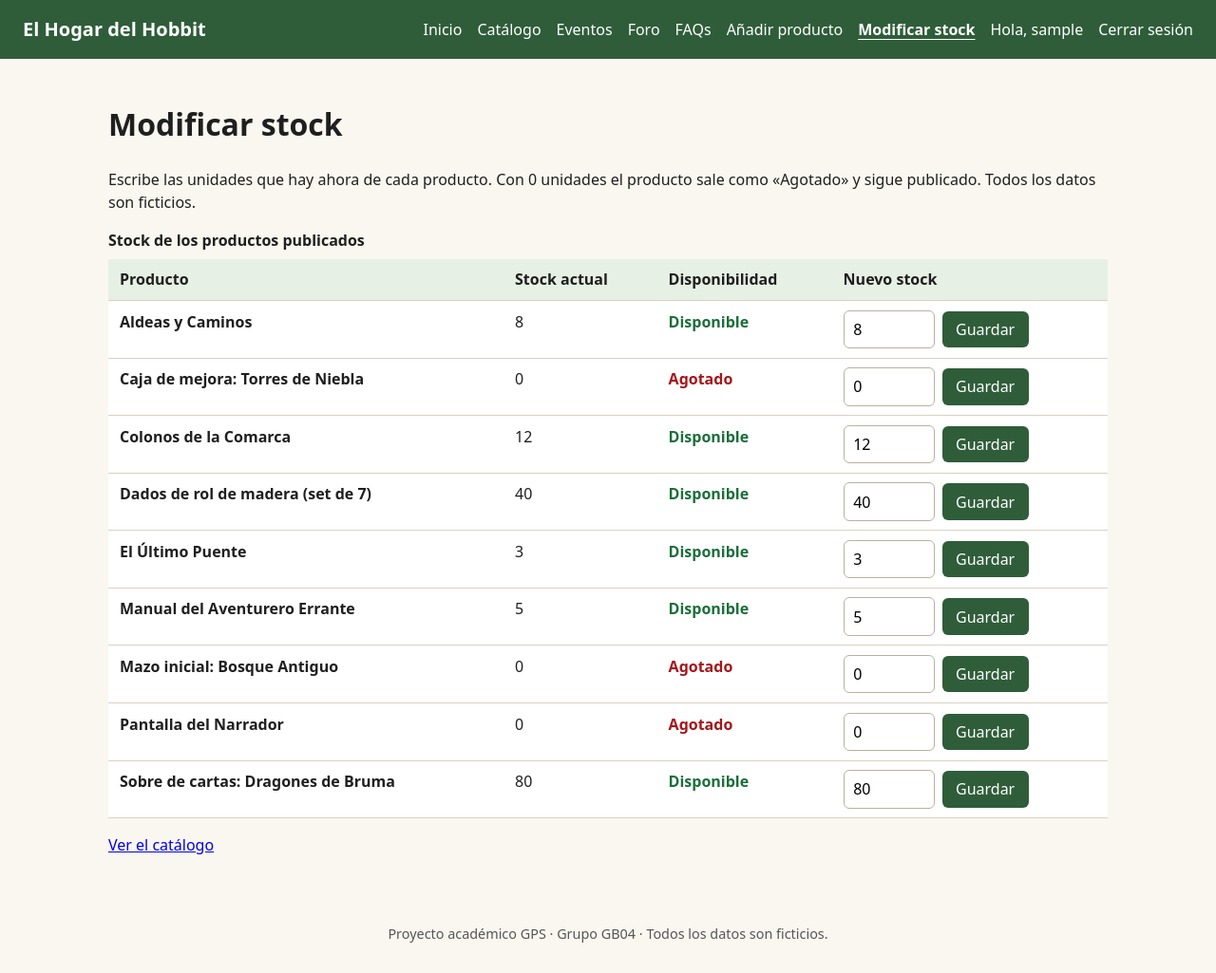
After one commit to Daviiiidmtp/Proyecto-GPS-26-27-GB04, a Flask app: page /admin/productos/stock in a window 1280 px wide. The commit adds this page. Shown: the whole page at 95% size. Run offline with Flask 3, Linux system fonts and the light colour scheme; the visitor is signed in with stand-in values (Sample User, id 1); data comes from the database, SQL or seed files in the repository.

Commit message:
GB04-103 #time 2h 45m #comment Modificar stock: gestor, pantalla de administración, enlace del menú y 31 pruebas #done

```diff
--- a/Proyecto/app/gestores/gestor_catalogo.py
+++ b/Proyecto/app/gestores/gestor_catalogo.py
@@ -197,6 +197,45 @@ def crearProducto(producto, idUsuario):
         raise CatalogoNoDisponible("No se ha podido guardar el producto") from error
 
 
-def cambiarStock(idProducto, stock):
-    """@Admin. Cambia las unidades disponibles. -> bool. US-13"""
-    raise NotImplementedError("Pendiente: US-13 Modificar stock")
+class StockInvalido(Exception):
+    """El nuevo stock no es un número entero igual o mayor que 0 (US-13-AC-03)."""
+
+
+class ProductoNoEncontrado(Exception):
+    """El producto no existe o no está publicado (US-13-AC-05)."""
+
+
+def _nuevo_stock(stock):
+    """Convierte el nuevo stock en un entero no negativo o lanza StockInvalido."""
+    texto = str(stock).strip() if stock is not None else ""
+    if texto.startswith("-") and texto[1:].isdigit():
+        raise StockInvalido("El stock no puede ser negativo.")
+    if not texto.isdigit():
+        raise StockInvalido("El stock debe ser un número entero igual o mayor que 0, sin decimales.")
+    return int(texto)
+
+
+def cambiarStock(idProducto, stock, idUsuario):
+    """@Admin. Cambia las unidades disponibles de un producto y devuelve el producto actualizado. -> dict. US-13
+
+    En el diagrama es cambiarStock(idProducto, stock) y devuelve bool; aquí también
+    recibe el usuario de la sesión, para comprobar que es administrador, y devuelve
+    el producto para que la interfaz muestre el stock y la disponibilidad nuevos.
+    Con stock 0 el producto pasa a «Agotado» y sigue publicado (US-13-AC-02).
+    Lanza PermisoDenegado si el usuario no es administrador (US-13-AC-05),
+    ProductoNoEncontrado si el producto no existe (US-13-AC-05),
+    StockInvalido si el valor es negativo o no es entero (US-13-AC-03)
+    y CatalogoNoDisponible si falla el guardado (US-13-AC-06).
+    En todos los errores se conserva el último stock confirmado.
+    """
+    try:
+        if idUsuario is None or gestor_usuario.getRolUsuario(idUsuario) != "admin":
+            raise PermisoDenegado("Solo un administrador puede modificar el stock.")
+        nuevo = _nuevo_stock(stock)
+        if productos_repo.obtener(idProducto) is None:
+            raise ProductoNoEncontrado("El producto no existe o ya no está publicado.")
+        if not productos_repo.actualizar_stock(idProducto, nuevo):
+            raise ProductoNoEncontrado("El producto no existe o ya no está publicado.")
+    except sqlite3.Error as error:
+        raise CatalogoNoDisponible("No se ha podido guardar el stock") from error
+    return getProducto(idProducto)
--- a/Proyecto/app/repositories/productos_repo.py
+++ b/Proyecto/app/repositories/productos_repo.py
@@ -38,3 +38,25 @@ def crear(nombre, tipo, precio, stock, imagen):
             (nombre, tipo, precio, stock, imagen),
         )
     return cursor.lastrowid
+
+
+def actualizar_stock(id_producto, stock):
+    """Cambia el stock de un producto publicado. Devuelve True si se ha cambiado.
+
+    BEGIN IMMEDIATE bloquea la escritura mientras dura el cambio: si a la vez llega
+    una compra simulada (US-17), una de las dos espera a que termine la otra.
+    La tabla no admite stock negativo (CHECK stock >= 0), así que nunca puede quedar por debajo de 0.
+    Si algo falla, se deshace y queda el último stock confirmado.
+    """
+    db = get_db()
+    if not db.in_transaction:
+        db.execute("BEGIN IMMEDIATE")
+    try:
+        cursor = db.execute(
+            "UPDATE productos SET stock = ? WHERE id = ? AND activo = 1", (stock, id_producto)
+        )
+        db.commit()
+        return cursor.rowcount == 1
+    except Exception:
+        db.rollback()
+        raise
--- /dev/null
+++ b/Proyecto/app/routes/admin_stock.py
@@ -0,0 +1,67 @@
+"""Modificar el stock de los productos desde administración (US-13).
+
+Solo pueden entrar los administradores. La lógica y las validaciones están en
+gestor_catalogo.cambiarStock; aquí se muestra la tabla de productos y los mensajes.
+"""
+from flask import Blueprint, flash, redirect, render_template, request, session, url_for
+
+from app.gestores import gestor_catalogo
+
+bp = Blueprint("admin_stock", __name__)
+
+ACCION = "modificar el stock"
+
+
+def _tabla(errores=None, intentos=None, error_general=None, codigo=200):
+    """Muestra la tabla de stock. Si no se puede leer el catálogo, muestra el error."""
+    try:
+        productos = gestor_catalogo.getProductos()
+    except gestor_catalogo.CatalogoNoDisponible:
+        return render_template("admin/stock.html", productos=[], errores={}, intentos={},
+                               error_general="No se ha podido cargar el catálogo. Vuelve a intentarlo."), 503
+    return render_template("admin/stock.html", productos=productos, errores=errores or {},
+                           intentos=intentos or {}, error_general=error_general), codigo
+
+
+def _comprobar_acceso():
+    """Devuelve la respuesta de acceso denegado, o None si es un administrador con sesión."""
+    if not session.get("usuario_id"):
+        # Visitante anónimo o sesión caducada (US-13-AC-05)
+        flash("Inicia sesión como administrador para modificar el stock.", "info")
+        return redirect(url_for("usuarios.login"))
+    if session.get("rol") != "admin":
+        return render_template("admin/acceso_denegado.html", accion=ACCION), 403
+    return None
+
+
+@bp.route("/admin/productos/stock")
+def ver_stock():
+    return _comprobar_acceso() or _tabla()
+
+
+@bp.route("/admin/productos/<int:id_producto>/stock", methods=["POST"])
+def cambiar_stock(id_producto):
+    denegado = _comprobar_acceso()
+    if denegado:
+        return denegado
+    valor = request.form.get("stock", "")
+    try:
+        producto = gestor_catalogo.cambiarStock(id_producto, valor, session["usuario_id"])
+    except gestor_catalogo.PermisoDenegado:
+        return render_template("admin/acceso_denegado.html", accion=ACCION), 403
+    except gestor_catalogo.ProductoNoEncontrado:
+        # US-13-AC-05: no se aplica ningún cambio
+        return _tabla(error_general="El producto no existe o ya no está publicado. No se ha cambiado nada.",
+                      codigo=404)
+    except gestor_catalogo.StockInvalido as error:
+        # US-13-AC-03: se explica el error y se conserva el valor anterior
+        return _tabla(errores={id_producto: f"{error} Se conserva el stock anterior."},
+                      intentos={id_producto: valor}, codigo=400)
+    except gestor_catalogo.CatalogoNoDisponible:
+        # US-13-AC-06: error y se conserva el último stock confirmado
+        return _tabla(errores={id_producto: "No se ha podido guardar el stock. Se conserva el último stock guardado."},
+                      intentos={id_producto: valor}, codigo=503)
+    # US-13-AC-02 y AC-04: nuevo stock y disponibilidad visibles
+    flash(f"Stock de «{producto['nombre']}» actualizado a {producto['stock']} unidades. "
+          f"Disponibilidad: {producto['estado']}.", "exito")
+    return redirect(url_for("admin_stock.ver_stock"))
--- /dev/null
+++ b/Proyecto/app/static/css/stock.css
@@ -0,0 +1,21 @@
+/* Estilos de la pantalla de modificar stock (US-13) */
+.tabla-stock { width: 100%; border-collapse: collapse; margin: 1rem 0; background: #fff; }
+.tabla-stock caption { text-align: left; font-weight: 600; margin-bottom: .5rem; }
+.tabla-stock th, .tabla-stock td { padding: .6rem .75rem; border-bottom: 1px solid #d9d2c3; text-align: left; vertical-align: top; }
+.tabla-stock thead th { background: var(--verde-claro); }
+.estado-disponible { color: var(--exito); font-weight: 600; }
+.estado-agotado { color: var(--error); font-weight: 600; }
+.form-stock { display: flex; flex-wrap: wrap; gap: .5rem; align-items: center; }
+.form-stock input { width: 6rem; padding: .45rem .6rem; border: 1px solid #b9b1a0; border-radius: 6px; font: inherit; }
+.form-stock input[aria-invalid="true"] { border: 2px solid var(--error); }
+.form-stock button { padding: .45rem .9rem; border: 0; border-radius: 6px; background: var(--verde); color: #fff; font: inherit; cursor: pointer; }
+.form-stock .campo-error { flex-basis: 100%; margin: 0; color: var(--error); font-weight: 600; }
+.form-stock .campo-error::before { content: "⚠ "; }
+/* Texto que solo leen los lectores de pantalla */
+.solo-lectores { position: absolute; width: 1px; height: 1px; overflow: hidden; clip: rect(0 0 0 0); white-space: nowrap; }
+/* En móvil la tabla se lee fila a fila */
+@media (max-width: 40rem) {
+  .tabla-stock thead { display: none; }
+  .tabla-stock tr { display: block; border-bottom: 1px solid #d9d2c3; padding: .5rem 0; }
+  .tabla-stock th, .tabla-stock td { display: block; border: 0; padding: .2rem .5rem; }
+}
--- a/Proyecto/app/templates/admin/acceso_denegado.html
+++ b/Proyecto/app/templates/admin/acceso_denegado.html
@@ -2,6 +2,6 @@
 {% block titulo %}Acceso denegado · El Hogar del Hobbit{% endblock %}
 {% block contenido %}
   <h1>Acceso denegado</h1>
-  <p class="aviso aviso-error" role="alert">Solo un administrador de la tienda puede añadir productos. No se ha guardado ningún cambio.</p>
+  <p class="aviso aviso-error" role="alert">Solo un administrador de la tienda puede {{ accion or 'añadir productos' }}. No se ha guardado ningún cambio.</p>
   <p><a href="{{ url_for('catalogo.ver_catalogo') }}">Volver al catálogo</a></p>
 {% endblock %}
--- /dev/null
+++ b/Proyecto/app/templates/admin/stock.html
@@ -0,0 +1,51 @@
+{% extends "base.html" %}
+{% block titulo %}Modificar stock · El Hogar del Hobbit{% endblock %}
+{% block contenido %}
+  <link rel="stylesheet" href="{{ url_for('static', filename='css/usuarios.css') }}">
+  <link rel="stylesheet" href="{{ url_for('static', filename='css/stock.css') }}">
+  <h1>Modificar stock</h1>
+  <p>Escribe las unidades que hay ahora de cada producto. Con 0 unidades el producto sale como «Agotado» y sigue publicado. Todos los datos son ficticios.</p>
+
+  {% if error_general %}
+    <p class="aviso aviso-error" role="alert">{{ error_general }}</p>
+  {% endif %}
+
+  {% if productos %}
+    <table class="tabla-stock">
+      <caption>Stock de los productos publicados</caption>
+      <thead>
+        <tr>
+          <th scope="col">Producto</th>
+          <th scope="col">Stock actual</th>
+          <th scope="col">Disponibilidad</th>
+          <th scope="col">Nuevo stock</th>
+        </tr>
+      </thead>
+      <tbody>
+        {% for p in productos %}
+          <tr id="producto-{{ p.id }}">
+            <th scope="row">{{ p.nombre }}</th>
+            <td>{{ p.stock }}</td>
+            {# La disponibilidad se indica con texto, no solo con color #}
+            <td class="estado-{{ 'disponible' if p.disponible else 'agotado' }}">{{ p.estado }}</td>
+            <td>
+              <form class="form-stock" method="post" action="{{ url_for('admin_stock.cambiar_stock', id_producto=p.id) }}" novalidate>
+                <label class="solo-lectores" for="stock-{{ p.id }}">Nuevo stock de {{ p.nombre }}</label>
+                <input id="stock-{{ p.id }}" name="stock" type="number" min="0" step="1" inputmode="numeric"
+                       value="{{ intentos.get(p.id, p.stock) }}" required
+                       {% if errores.get(p.id) %}aria-invalid="true" aria-describedby="error-stock-{{ p.id }}"{% endif %}>
+                <button type="submit">Guardar</button>
+                {% if errores.get(p.id) %}
+                  <p class="campo-error" id="error-stock-{{ p.id }}" role="alert">{{ errores[p.id] }}</p>
+                {% endif %}
+              </form>
+            </td>
+          </tr>
+        {% endfor %}
+      </tbody>
+    </table>
+  {% elif not error_general %}
+    <p class="aviso aviso-info" role="status">No hay productos publicados.</p>
+  {% endif %}
+  <p><a href="{{ url_for('catalogo.ver_catalogo') }}">Ver el catálogo</a></p>
+{% endblock %}
--- a/Proyecto/app/templates/base.html
+++ b/Proyecto/app/templates/base.html
@@ -21,8 +21,8 @@
           ('/faqs', 'FAQs')
         ] %}
         {% if session.get('rol') == 'admin' %}
-          {# US-12: solo el administrador ve el alta de productos #}
-          {% set menu = menu + [('/admin/productos/nuevo', 'Añadir producto')] %}
+          {# US-12 y US-13: solo el administrador ve el alta de productos y el stock #}
+          {% set menu = menu + [('/admin/productos/nuevo', 'Añadir producto'), ('/admin/productos/stock', 'Modificar stock')] %}
         {% endif %}
         {% if session.get('usuario_id') %}
           {% set menu = menu + [('/logout', 'Cerrar sesión')] %}
```
Also changed, not shown: Proyecto/tests/test_stock_gestor.py (added, +128 -0 lines), Proyecto/tests/test_stock_pantalla.py (added, +101 -0 lines).
